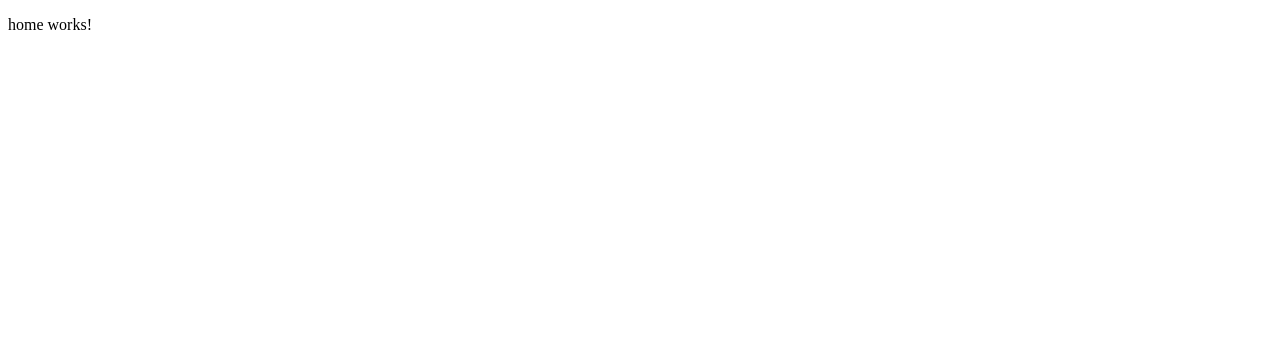
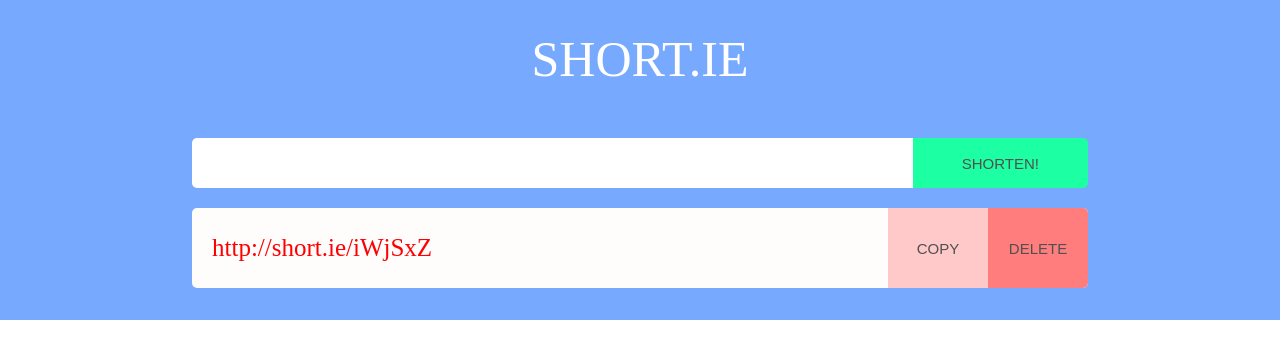
Before and after one commit to francescodist/shortie, an Angular app: page / in a window 1280 px wide. Shown: the top 358 px of the page. Built offline with nearby package versions, Linux system fonts and the light colour scheme.

Commit message:
main template and styles completed

```diff
--- a/src/app/app.component.html
+++ b/src/app/app.component.html
@@ -1,2 +1 @@
-<!--The content below is only a placeholder and can be replaced.-->
 <router-outlet></router-outlet>
--- a/src/app/home/home.component.html
+++ b/src/app/home/home.component.html
@@ -1,3 +1,8 @@
-<p>
-  home works!
-</p>
+<div class="main-content">
+    <div class="title">
+        SHORT.IE
+    </div>
+    <div class="url-shortener-container">
+        <app-url-shortener></app-url-shortener>
+    </div>
+</div>
--- a/src/app/home/home.component.scss
+++ b/src/app/home/home.component.scss
@@ -0,0 +1,23 @@
+@import "../../variables";
+
+app-home {
+	.main-content {
+		width: 100%;
+		min-height: 40vh;
+		background-color: map_get($colors, primary);
+	}
+
+	.title {
+		color: white;
+		text-align: center;
+		font-size: 50px;
+		padding-top: 30px;
+	}
+
+	.url-shortener-container{
+		width: 70%;
+		height: 100%;
+		min-width: 280px;
+		margin: 50px auto 0 auto;
+	}
+}
--- /dev/null
+++ b/src/app/url-shortener/url-shortener.component.html
@@ -0,0 +1,31 @@
+<div class="input-container">
+    <input type="text" class="url-input"/>
+    <button class="submit-button">SHORTEN!</button>
+</div>
+<div class="result-container">
+    <div class="result">
+        <div class="result-url">
+            http://short.ie/iWjSxZ
+        </div>
+
+        <div class="result-option-container">
+            <button class="result-option go-to-url">
+                <span>
+                    GO
+                </span>
+            </button>
+            <button class="result-option">
+                <span>
+                    COPY
+                </span>
+            </button>
+            <button class="result-option delete-url">
+                <span>
+                    DELETE
+                </span>
+            </button>
+        </div>
+
+    </div>
+
+</div>
--- /dev/null
+++ b/src/app/url-shortener/url-shortener.component.scss
@@ -0,0 +1,113 @@
+@import "../../variables";
+
+app-url-shortener {
+
+	.input-container {
+		height: 50px;
+		width: 100%;
+		display: flex;
+		border-radius: 5px;
+		overflow: hidden;
+	}
+
+	.url-input {
+		height: 100%;
+		width: 80%;
+		font-size: 25px;
+		border: none;
+		padding: 0 10px;
+
+		&:focus {
+			outline: none;
+		}
+	}
+
+	.submit-button {
+		height: 100%;
+		width: 20%;
+		min-width: 100px;
+		border: none;
+		font-size: 15px;
+		background-color: map_get($colors, secondary);
+
+		&:focus {
+			outline: none;
+		}
+
+		&:hover {
+			cursor: pointer;
+		}
+	}
+
+	.result-container {
+		width: 100%;
+		margin-top: 20px;
+		border-radius: 5px;
+		overflow: hidden;
+		margin-bottom: 20px;
+
+
+		.result {
+			width: 100%;
+			background-color: map_get($colors, lightListBg);
+			height: 80px;
+			display: flex;
+			position: relative;
+
+
+			.result-url {
+				color: map_get($colors, lightListText);
+				font-size: 25px;
+				margin: auto 0;
+				padding-left: 20px;
+				width: 100%;
+				min-width: 0;
+				text-overflow: clip;
+				cursor: pointer;
+
+				&:hover {
+					text-decoration: underline;
+				}
+			}
+
+			.result-option-container {
+				height: 100%;
+				min-width: 200px;
+				margin: auto 0 auto auto;
+				display: flex;
+
+				.result-option {
+					height: 100%;
+					width: 100px;
+					font-size: 15px;
+					background: darken(map_get($colors, lightListBg), 10);
+					border: none;
+					cursor: pointer;
+
+					&:focus {
+						outline: none;
+					}
+
+					&.delete-url {
+						background: darken(map_get($colors, lightListBg), 25);
+					}
+
+					&.go-to-url {
+						display: none;
+						position: absolute;
+						left: 0;
+						width: calc(100% - 200px);
+						background: map_get($colors, secondary);
+					}
+				}
+			}
+
+		}
+	}
+}
+
+@media only screen and (max-width: 680px) {
+	.go-to-url{
+		display: unset !important;
+	}
+}
--- /dev/null
+++ b/src/app/url-shortener/url-shortener.component.ts
@@ -0,0 +1,15 @@
+import { Component, OnInit } from '@angular/core';
+
+@Component({
+  selector: 'app-url-shortener',
+  templateUrl: './url-shortener.component.html',
+  styleUrls: ['./url-shortener.component.scss']
+})
+export class UrlShortenerComponent implements OnInit {
+
+  constructor() { }
+
+  ngOnInit() {
+  }
+
+}
--- a/src/styles.scss
+++ b/src/styles.scss
@@ -1 +1,11 @@
-/* You can add global styles to this file, and also import other style files */
+@import "app/home/home.component";
+@import "app/url-shortener/url-shortener.component";
+
+body {
+	margin: 0;
+	font-family: Avenir;
+}
+
+* {
+	color: map_get($colors, darkText);
+}
--- /dev/null
+++ b/src/variables.scss
@@ -0,0 +1,8 @@
+$colors: (
+	primary: #77AAFF,
+	secondary: #1cffa3,
+	lightText: #FFFFFF,
+	darkText: #505050,
+	lightListBg: #FFFCFC,
+	lightListText: red
+)
```
Also changed, not shown: src/app/home/home.module.ts (+10 -8 lines), src/app/url-shortener/url-shortener.module.ts (added, +11 -0 lines).
